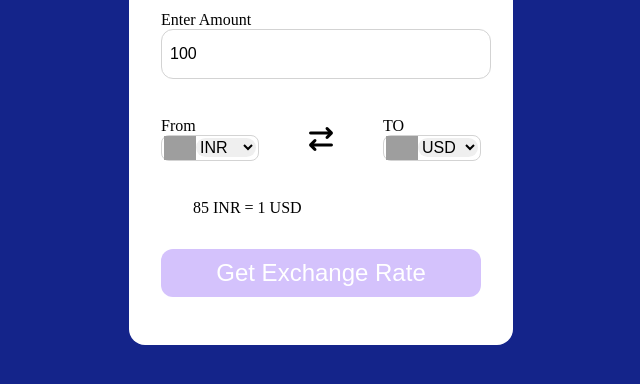
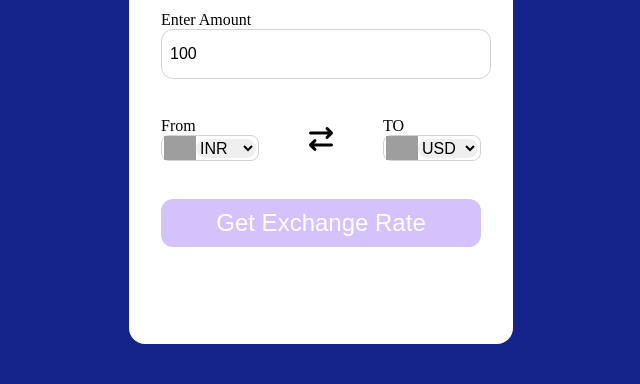
Before and after one commit to Athu9552/Currency-Converter, a plain HTML site: page index.html in a window 1280 px wide. Shown: the part 268-652 px from the top of the page, without its empty margins (319-959 px from the left). Drawn offline with Linux system fonts and the light colour scheme; grey boxes are pictures that could not be loaded.

Commit message:
index.html

```diff
--- a/index.html
+++ b/index.html
@@ -41,7 +41,7 @@
           </div>
         </div>
         <div class="msg">
-            85 INR = 1 USD
+
         </div>
         <button>Get Exchange Rate</button>
       </form>
```
